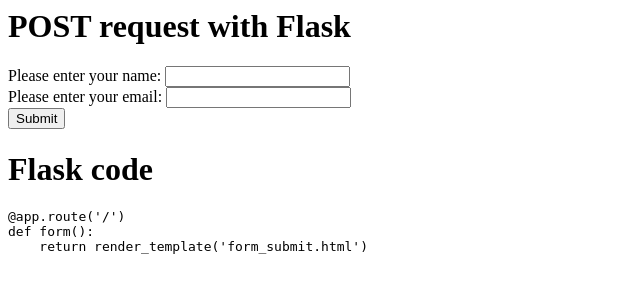
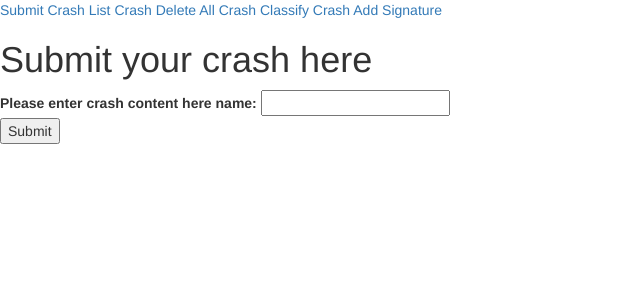
Before and after one commit to ngavhane/workspace, a Flask app: template Acr_Pyramid/acr_pyramid/templates/submit_crash.jinja2 in a window 1280 px wide. Shown: the top 300 px of the page, without its empty margins (0-640 px from the left). Run offline with Flask 2, Linux system fonts and the light colour scheme; the template is opened without the code that fills it, so the values that code supplies are empty; some libraries are stand-ins or nearby versions.

Commit message:
click on submit crash should open submit crash form

```diff
--- a/Acr_Pyramid/acr_pyramid/__init__.py
+++ b/Acr_Pyramid/acr_pyramid/__init__.py
@@ -8,6 +8,6 @@
     config.include('pyramid_jinja2')
     config.add_static_view('static', 'static', cache_max_age=3600)
     config.add_route('home', '/')
-    config.add_route('submit_crash', 'submit_crash')
+    config.add_route('submit_crash', '/submit_crash')
     config.scan()
     return config.make_wsgi_app()
--- a/Acr_Pyramid/acr_pyramid/templates/layout.jinja2
+++ b/Acr_Pyramid/acr_pyramid/templates/layout.jinja2
@@ -22,11 +22,15 @@
       <script src="//oss.maxcdn.com/libs/respond.js/1.3.0/respond.min.js" integrity="sha384-f1r2UzjsxZ9T4V1f2zBO/evUqSEOpeaUUZcMTz1Up63bl4ruYnFYeM+BxI4NhyI0" crossorigin="anonymous"></script>
     <![endif]-->
     <div class="topnav" id="myTopnav">
-        <a href=#myTopnav >Submit Crash</a>
+        <a href={{request.route_url('submit_crash')}} >Submit Crash</a>
         <a href=#myTopnav>List Crash</a>
         <a href=#myTopnav>Delete All Crash</a>
         <a href="#about">Classify Crash</a>
         <a href="#about">Add Signature</a>
     </div>
   </head>
+  <body>
+     {% block body %}{% endblock  %}
+
+  </body>
 </html>
--- a/Acr_Pyramid/acr_pyramid/templates/submit_crash.jinja2
+++ b/Acr_Pyramid/acr_pyramid/templates/submit_crash.jinja2
@@ -1,31 +1,18 @@
-<html>
-    <head>
-        <title>Handle POST requests with Flask</title>
-        <link rel=stylesheet type=text/css>
-    </head>
-    <body>
+{% extends 'layout.jinja2' %}
+{% block body %}
+<body>
         <div id="container">
             <div class="title">
-                <h1>POST request with Flask</h1>
+                <h1>Submit your crash here</h1>
             </div>
             <div id="content">
                 <form method="post">
-                  <label for="yourname">Please enter your name:</label>
-                  <input type="text" name="yourname" /><br />
-                  <label for="youremail">Please enter your email:</label>
-                  <input type="text" name="youremail" /><br />
+                  <label for="crashcontent">Please enter crash content here name:</label>
+                  <input type="text" name="crashcontent" /><br />
                   <input type="submit" />
                 </form>
             </div>
-            <div class="title">
-                <h1>Flask code</h1>
-            </div>
-                <code><pre>
-@app.route('/')
-def form():
-    return render_template('form_submit.html')
-                </pre></code>
             </div>
         </div>
     </body>
-</html>
+{% endblock  %}
```
Also changed, not shown: Acr_Pyramid/acr_pyramid/views.py (+11 -6 lines).
